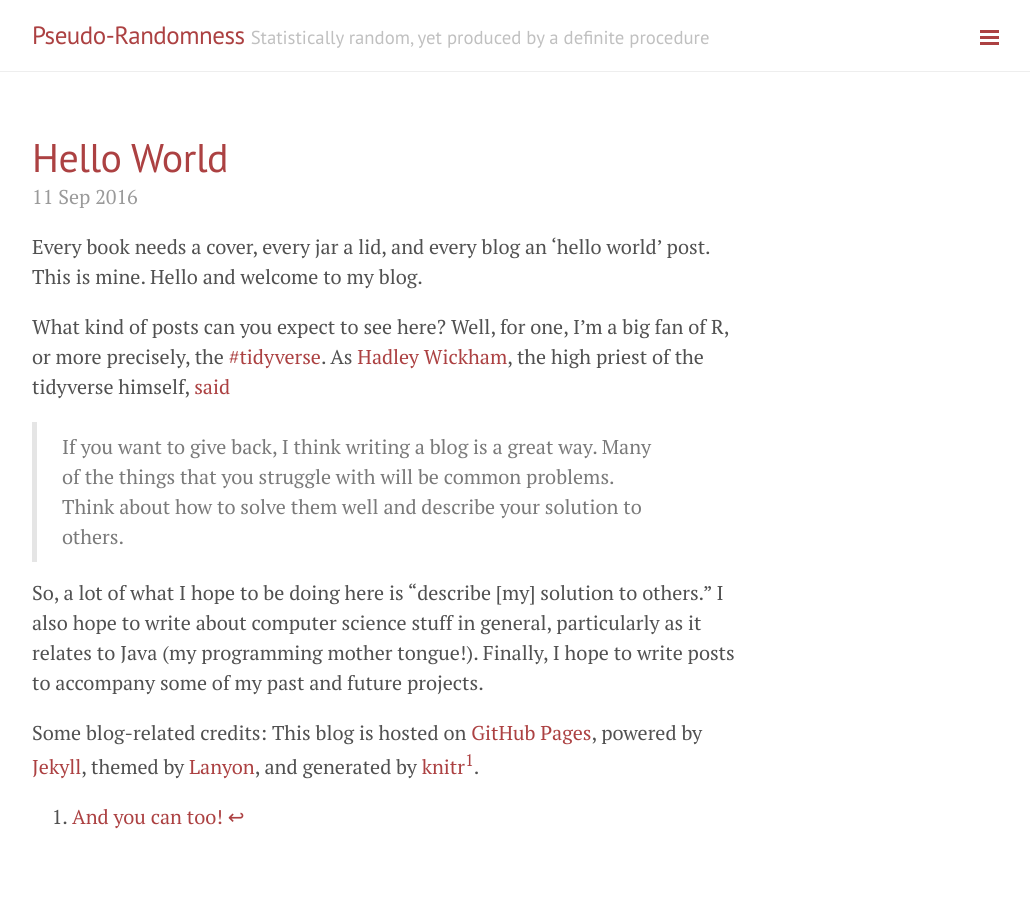
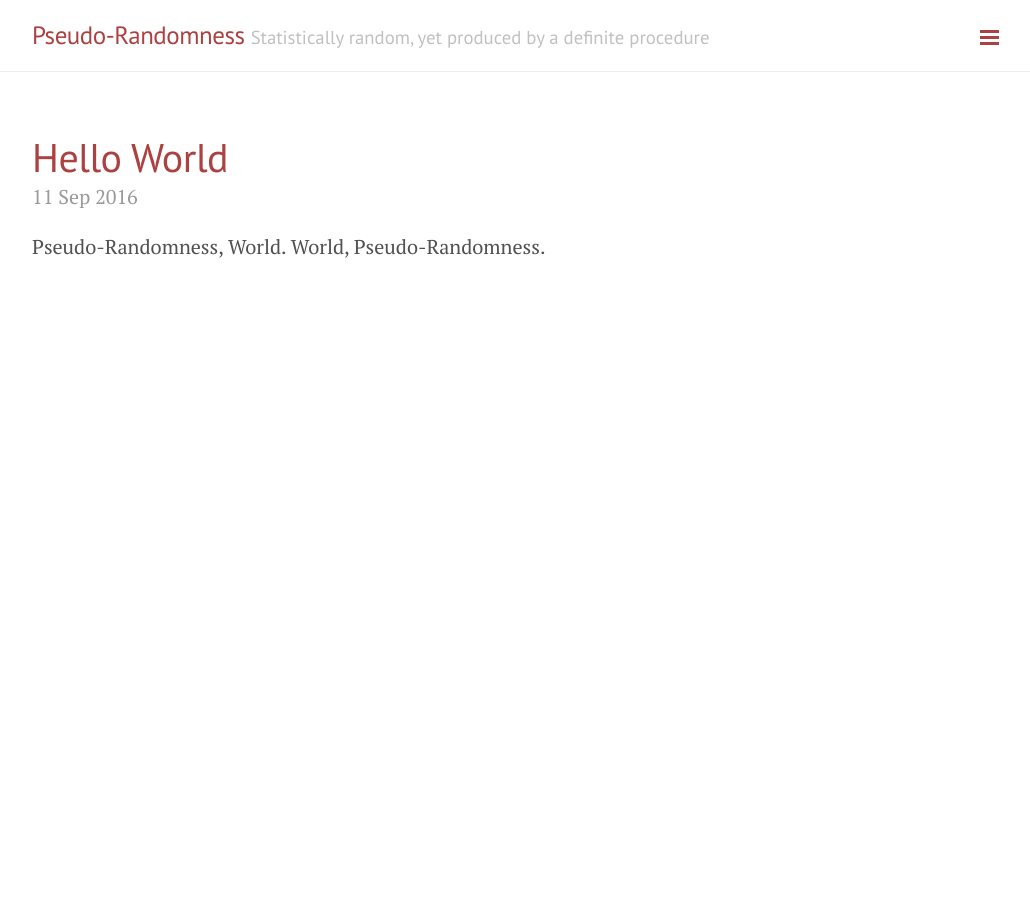
Before and after one commit to Yeedle/yeedle.github.io, a Jekyll site: the page built from index.html, in a window 1280 px wide. Shown: the whole page, without its empty margins (248-1278 px from the left). Built offline with Jekyll 4.4.1, drawn with Linux system fonts in a browser that asks for light colours; nearby versions of some CDN libraries; comment, search, counter and statistics services are not loaded.

Commit message:
new post

```diff
--- a/_posts/2016-09-11-hello-world.md
+++ b/_posts/2016-09-11-hello-world.md
@@ -10,6 +10,7 @@ output:
   html_document:
     mathjax:  default
     fig_caption:  true
+excerpt: "Pseudo-Randomness, World. World, Pseudo-Randomness."
 ---
 
 
--- a/_source/2016-09-11-hello-world.Rmd
+++ b/_source/2016-09-11-hello-world.Rmd
@@ -10,6 +10,7 @@ output:
   html_document:
     mathjax:  default
     fig_caption:  true
+excerpt: "Pseudo-Randomness, World. World, Pseudo-Randomness."
 ---
 
 
--- a/index.html
+++ b/index.html
@@ -17,7 +17,7 @@ title: Home
     {% endif %}
     <span class="post-date">{{ post.date | date_to_string }}</span>
 
-    {{ post.content }}
+    {{ post.excerpt }}
   </div>
   {% endfor %}
 </div>
```
Also changed, not shown: about.md (+1 -2 lines), 4 other files.
